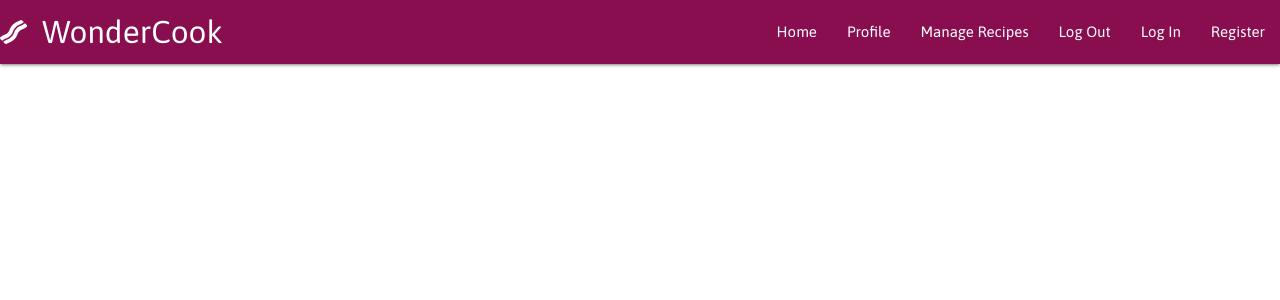
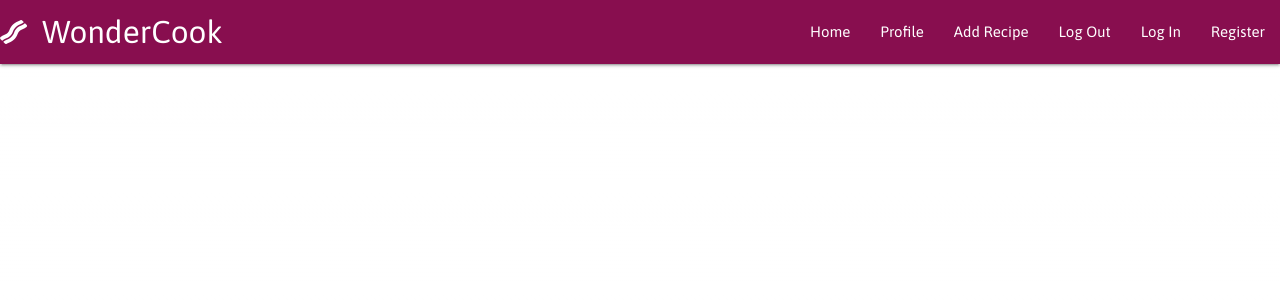
Before and after one commit to kervo/DataCentric_MS3, a Flask app: page / in a window 1280 px wide. Shown: the top 300 px of the page. Run offline with Flask 2, Linux system fonts and the light colour scheme; data that the repository does not hold is empty; some libraries are stand-ins or nearby versions.

Commit message:
add_recipe template setup and tested correct

```diff
--- a/app.py
+++ b/app.py
@@ -97,6 +97,11 @@ def logout():
     return redirect(url_for("login"))
 
 
+@app.route("/add_recipe")
+def add_recipe():
+    return render_template('add_recipe.html')
+
+
 if __name__ == "__main__":
     app.run(host=os.environ.get("IP"),
             port=int(os.environ.get("PORT")),
--- /dev/null
+++ b/templates/add_recipe.html
@@ -0,0 +1,4 @@
+{% extends "base.html" %}
+{% block content %}
+<h2>Test</h2>
+{% endblock %}
--- a/templates/base.html
+++ b/templates/base.html
@@ -38,7 +38,7 @@
           <ul class="right hide-on-med-and-down">
             <li><a href="{{ url_for('get_recipes') }}">Home</a></li>
             <li><a href="{{ url_for('dashboard', username=session['user']) }}">Profile</a></li>
-            <li><a href="#">Manage Recipes</a></li>
+            <li><a href="{{ url_for('add_recipe') }}">Add Recipe</a></li>
             <li><a href="{{ url_for('logout') }}">Log Out</a></li>
             <li><a href="{{ url_for('login') }}">Log In</a></li>
             <li><a href="{{ url_for('register') }}">Register</a></li>
@@ -54,7 +54,7 @@
             </li>
             <li><a href="{{ url_for('get_recipes') }}">Home</a></li>
             <li><a href="{{ url_for('dashboard', username=session['user']) }}">Profile</a></li>
-            <li><a href="#">Manage Recipes</a></li>
+            <li><a href="#">Add Recipe</a></li>
             <li><a href="{{ url_for('logout') }}">Log Out</a></li>
             <li><a href="{{ url_for('login') }}">Log In</a></li>
             <li><a href="{{ url_for('register') }}">Register</a></li>
--- a/templates/recipes.html
+++ b/templates/recipes.html
@@ -1,5 +1,4 @@
 {% extends "base.html" %}
-
 {% block content %}
 <br>
     <ul class="collapsible popout">
```
Also changed, not shown: README.md.
